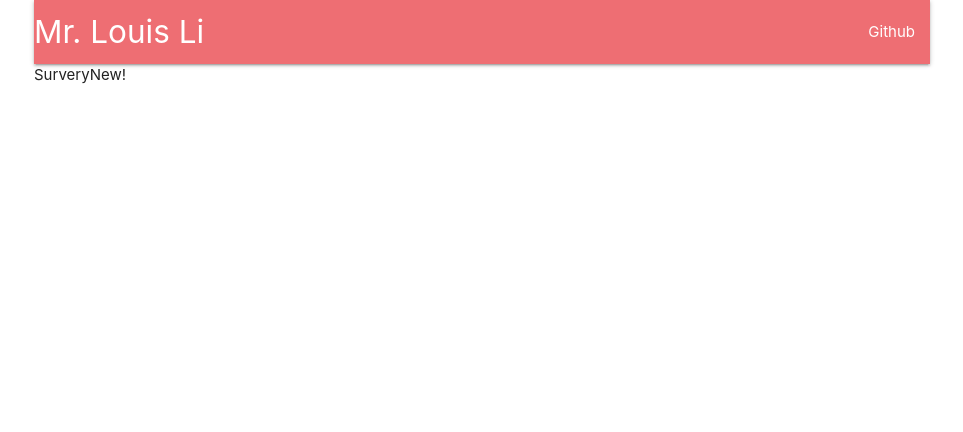
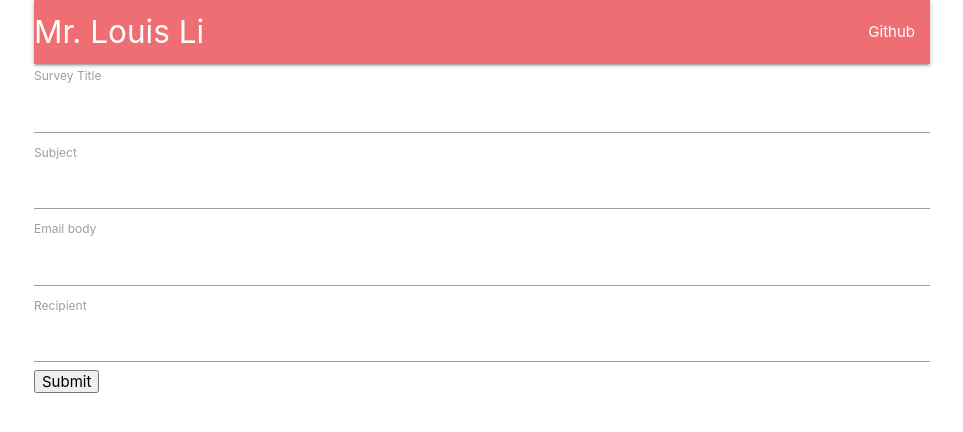
Before and after one commit to woodylouis/feedback-collection-app, a React (Create React App) app in the folder client/: page /surveys/new in a window 1280 px wide. Shown: the top 432 px of the page, without its empty margins (158-1121 px from the left). Built offline with nearby package versions, Linux system fonts and the light colour scheme; no server answers.

Commit message:
form completed

```diff
--- /dev/null
+++ b/client/src/components/surveys/SurveyField.js
@@ -0,0 +1,11 @@
+// single label and text input render in here
+import React from "react";
+
+export default ({ input, label }) => {
+  return (
+    <div>
+      <label>{label}</label>
+      <input {...input} />
+    </div>
+  );
+};
--- a/client/src/components/surveys/SurveyForm.js
+++ b/client/src/components/surveys/SurveyForm.js
@@ -1,9 +1,50 @@
+// Show user input
 import React from "react";
-
-class SurveryForm extends React.Component {
+import { reduxForm, Field } from "redux-form";
+import SurveyField from "./SurveyField";
+class SurveyForm extends React.Component {
+  renderFields() {
+    return (
+      <div>
+        <Field
+          label="Survey Title"
+          type="text"
+          name="title"
+          component={SurveyField}
+        />
+        <Field
+          label="Subject"
+          type="text"
+          name="title"
+          component={SurveyField}
+        />
+        <Field
+          label="Email body"
+          type="text"
+          name="title"
+          component={SurveyField}
+        />
+        <Field
+          label="Recipient"
+          type="text"
+          name="title"
+          component={SurveyField}
+        />
+      </div>
+    );
+  }
   render() {
-    return <div>SurveryForm!</div>;
+    return (
+      <div>
+        <form onSubmit={this.props.handleSubmit(values => console.log(values))}>
+          {this.renderFields()}
+          <button type="submit">Submit</button>
+        </form>
+      </div>
+    );
   }
 }
 
-export default SurveryForm;
+export default reduxForm({
+  form: "surveyForm"
+})(SurveyForm);
--- a/client/src/components/surveys/SurveyNew.js
+++ b/client/src/components/surveys/SurveyNew.js
@@ -1,8 +1,14 @@
+// SurveyNew: content is from SurveyForm
 import React from "react";
+import SurveyForm from "./SurveyForm";
 
 class SurveryNew extends React.Component {
   render() {
-    return <div>SurveryNew!</div>;
+    return (
+      <div>
+        <SurveyForm />
+      </div>
+    );
   }
 }
 
```
